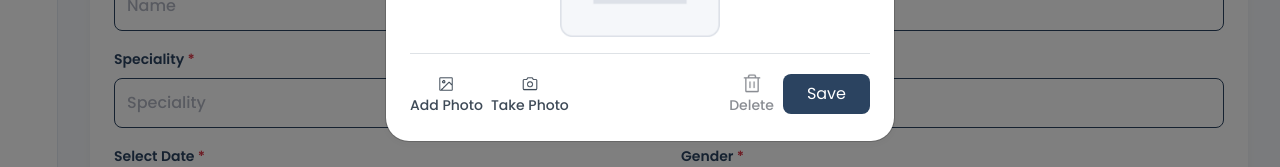
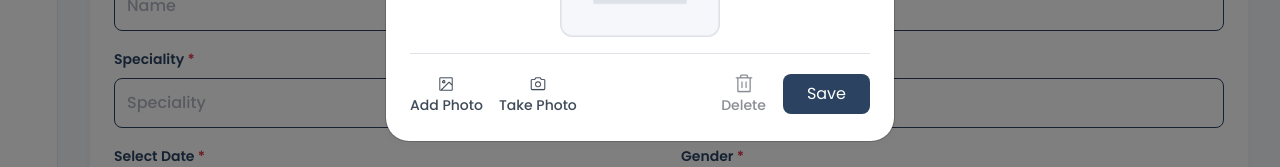
Before and after one commit to PranayTechnocomet/maiacare-doctor-inhouse-fe, a Next.js app: page /edit-profile in a window 1280 px wide. Both pictures are taken after a click on the element 214 px from the left and 348 px from the top of the page. Shown: the part 434-601 px from the top of the page. Built offline with nearby package versions, Linux system fonts and the light colour scheme; a web font is replaced by a local one.

Commit message:
12/09/2025  bug fix

```diff
--- a/src/components/form/Edit-Basic-Details.tsx
+++ b/src/components/form/Edit-Basic-Details.tsx
@@ -392,7 +392,7 @@ export default function PersonalDetails({ onNext }: { onNext: () => void }) {
                 show={showModal}
                 onHide={() => {
                   setShowModal(false);
-                  setErrorMessage(""); // 🔹 Reset error msg on modal close
+                  setErrorMessage(""); //🔹Reset error msg on modal close
                 }}
                 header="Profile Photo"
                 closeButton={true}
@@ -414,14 +414,14 @@ export default function PersonalDetails({ onNext }: { onNext: () => void }) {
                       style={{ objectFit: "cover" }}
                     />
                   </div>
-                  {errorMessage && (   // error msg only jpg/png image allow
+                  {errorMessage && ( // error msg only jpg/png image allow
                     <div className="text-danger mb-2" style={{ fontSize: "14px" }}>
                       {errorMessage}
                     </div>
                   )}
 
                   <div className="w-100 border-top pt-3 d-flex justify-content-between align-items-center flex-wrap">
-                    <div className="d-flex gap-2  align-items-center flex-wrap">
+                    <div className="d-flex gap-3 align-items-center flex-wrap">
 
                       {/* Edit button  */}
 
@@ -467,7 +467,7 @@ export default function PersonalDetails({ onNext }: { onNext: () => void }) {
                       </div>
                     </div>
 
-                    <div className="d-flex gap-2 mt-md-0 align-items-center">
+                    <div className="d-flex gap-3 mt-md-0 align-items-center">
                       <button className="btn p-0" onClick={handleDelete}>
                         <Image src={LightTrush} alt="Trash" width={22} height={22} />
                         <div className="maiacare-input-field-helper-text">Delete</div>
--- a/src/components/form/Edit-Kyc-Details.tsx
+++ b/src/components/form/Edit-Kyc-Details.tsx
@@ -71,7 +71,7 @@ export default function KYCDetails({ onNext, onPrevious }: { onNext: () => void,
   const validateForm = (data: FormData): FormError => {
     const errors: FormError = {};
 
-    // if (!data.Adcard.trim()) errors.Adcard = "Adcard  \number is required";
+    // if (!data.Adcard.trim()) errors.Adcard = "Adcard \number is required";
     if (!data.Adcard.trim()) {
       errors.Adcard = "Aadhar  card number is required";
     } else {
@@ -168,7 +168,7 @@ export default function KYCDetails({ onNext, onPrevious }: { onNext: () => void,
     setFormError((prev) => ({ ...prev, Adphoto: "" }));
   };
 
-
+HTMLInputElement
   //PanCard image select //
   const handlePanFileChange = (e: React.ChangeEvent<HTMLInputElement>) => {
     const file = e.target.files?.[0];
@@ -425,7 +425,7 @@ export default function KYCDetails({ onNext, onPrevious }: { onNext: () => void,
 
                   setFormData({ ...formData, Adcard: value });
 
-                 // only digit type validtation msg hide
+                  // only digit type validtation msg hide
                   if (/^\d+$/.test(rawValue)) {
                     if (formError.Adcard) {
                       setFormError({ ...formError, Adcard: "" });
@@ -832,7 +832,7 @@ export default function KYCDetails({ onNext, onPrevious }: { onNext: () => void,
                 key={index}
                 className="p-3 mb-4 bg-white modal-border-color rounded-4 border"
               >
-                <div className="modal-bg p-3 rounded-3 ">
+                <div className="modal-bg p-3 rounded-3">
                   <div className="d-flex justify-content-between align-items-start">
                     {/* File Info */}
                     <div className="d-flex align-items-center gap-3">
@@ -956,12 +956,23 @@ export default function KYCDetails({ onNext, onPrevious }: { onNext: () => void,
 
             <div className="row mt-4">
               <div className="col-6">
-                <Button variant="btn-border border" className="w-100" onClick={handleClose}>
+                <Button
+                  variant="btn-border border"
+                  className="w-100"
+                  onClick={handleClose}
+                >
                   Cancel
                 </Button>
               </div>
-              <div className="col-6 ">
-                <Button className=" maiacare-button w-100" onClick={handleSave}>
+              <div className="col-6">
+                <Button
+                  className="maiacare-button w-100"
+                  onClick={handleSave}
+                  disabled={
+                    uploadedFiles.length === 0 ||
+                    uploadedFiles.some((file) => file.status === "uploading")
+                  }
+                >
                   Save
                 </Button>
               </div>
```
